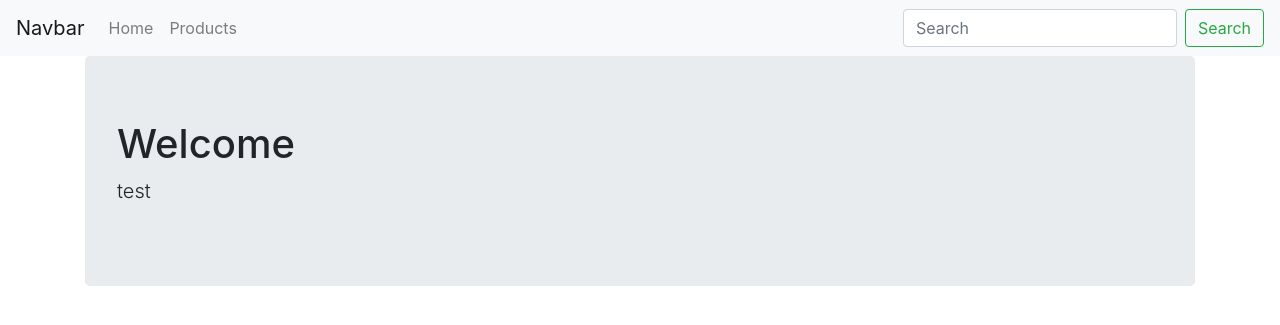
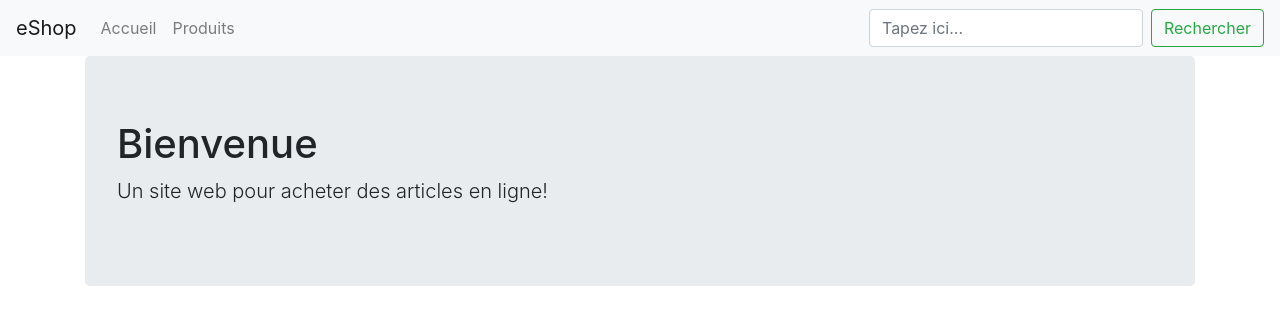
Before and after one commit to NasreddineAnani/eShop, a Flask app: page / in a window 1280 px wide. Shown: the top 325 px of the page. Run offline with Flask 2, Linux system fonts and the light colour scheme; some libraries are stand-ins or nearby versions.

Commit message:
Changement de la langue

```diff
--- a/templates/home.html
+++ b/templates/home.html
@@ -2,7 +2,7 @@
 
 {% block body %}
 	<div class="jumbotron test-center">
-		<h1>Welcome</h1>
-		<p class="lead">test</p>
+		<h1>Bienvenue</h1>
+		<p class="lead">Un site web pour acheter des articles en ligne!</p>
 	</div>
 {% endblock %}
--- a/templates/navbar.html
+++ b/templates/navbar.html
@@ -1,5 +1,5 @@
 <nav class="navbar navbar-expand-lg navbar-light bg-light">
-  <a class="navbar-brand" href="#">Navbar</a>
+  <a class="navbar-brand" href="#">eShop</a>
   <button class="navbar-toggler" type="button" data-toggle="collapse" data-target="#navbarTogglerDemo02" aria-controls="navbarTogglerDemo02" aria-expanded="false" aria-label="Toggle navigation">
     <span class="navbar-toggler-icon"></span>
   </button>
@@ -8,16 +8,16 @@
 
     <ul class="navbar-nav mr-auto mt-2 mt-lg-0">
       <li class="nav-item">
-        <a class="nav-link" href="/">Home <span class="sr-only">(current)</span></a>
+        <a class="nav-link" href="/">Accueil<span class="sr-only">(current)</span></a>
       </li>
       <li class="nav-item">
-        <a class="nav-link" href="/products">Products</a>
+        <a class="nav-link" href="/produits">Produits</a>
       </li>
     </ul>
 
     <form class="form-inline my-2 my-lg-0">
-      <input class="form-control mr-sm-2" type="search" placeholder="Search">
-      <button class="btn btn-outline-success my-2 my-sm-0" type="submit">Search</button>
+      <input class="form-control mr-sm-2" type="search" placeholder="Tapez ici...">
+      <button class="btn btn-outline-success my-2 my-sm-0" type="submit">Rechercher</button>
     </form>
 
   </div>
--- a/templates/products.html
+++ b/templates/products.html
@@ -1,7 +1,7 @@
 {% extends 'layout.html' %}
 
 {% block body %}
-		<h1>Welcome</h1>
+		<h1>Bienvenue</h1>
 		<p class="lead">Lorem ipsum dolor sit amet, consectetur adipisicing elit, sed do eiusmod
 		tempor incididunt ut labore et dolore magna aliqua. Ut enim ad minim veniam,
 		quis nostrud exercitation ullamco laboris nisi ut aliquip ex ea commodo
```
Also changed, not shown: 1 other file.
